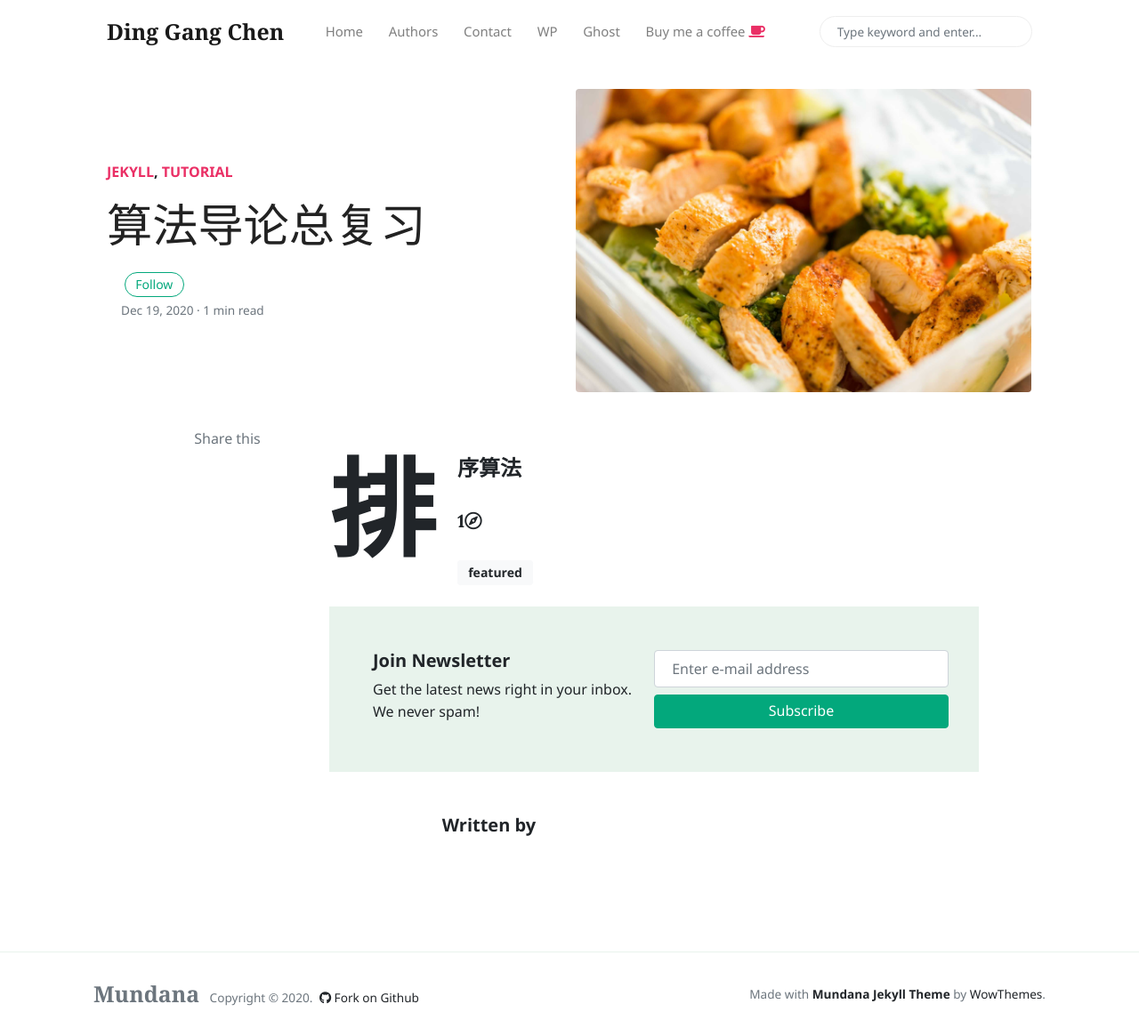
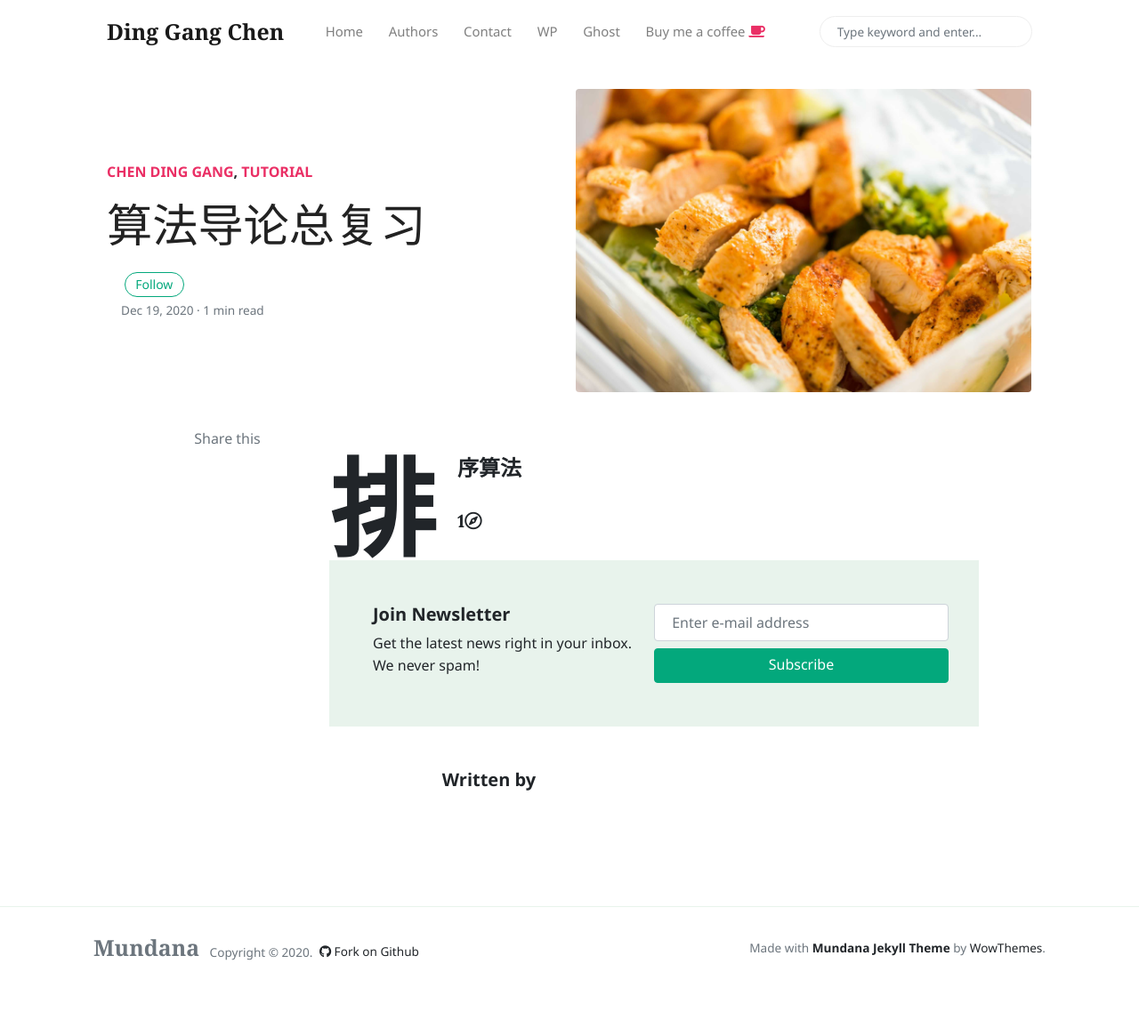
Before and after one commit to Clint-chan/CDG, a Jekyll site: the page built from _posts/2020-12-19-算法导论总复习.md, in a window 1280 px wide and 1165 px high. Shown: the whole window at 89% size. Built offline with Jekyll 4.4.1, drawn with Linux system fonts in a browser that asks for light colours; nearby versions of some CDN libraries; comment, search, counter and statistics services are not loaded.

Commit message:
修改文件: _posts/2020-12-19-算法导论总复习.md

```diff
--- a/_posts/2020-12-19-算法导论总复习.md
+++ b/_posts/2020-12-19-算法导论总复习.md
@@ -1,9 +1,8 @@
 ---
 title: 算法导论总复习
-author: jane
-categories: [ Jekyll, tutorial ]
+author: 陈定钢
+categories: [ Chen Ding Gang, tutorial ]
 image: assets/images/1.jpg
-tags: [featured]
 renderNumberedHeading: true
 ---
 
```
